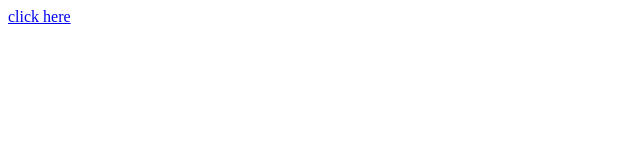
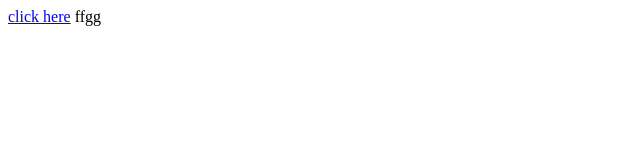
Before and after one commit to Swethajohn/htmlnew, a plain HTML site: page static file/Home.html in a window 1280 px wide. Shown: the full height of the page, 0-640 px from the left. Drawn offline with Linux system fonts and the light colour scheme.

Commit message:
second commit

```diff
--- a/static file/Home.html
+++ b/static file/Home.html
@@ -13,6 +13,7 @@
 
     <!-- https://ghp_eLufhnzj55aIrRSzzFy14hlPgFdsC721SbA@github.com/Swethajohn/htmlnew.git -->
     <!-- file changed -->
+    ffgg
 
 </body>
 </html>
```
